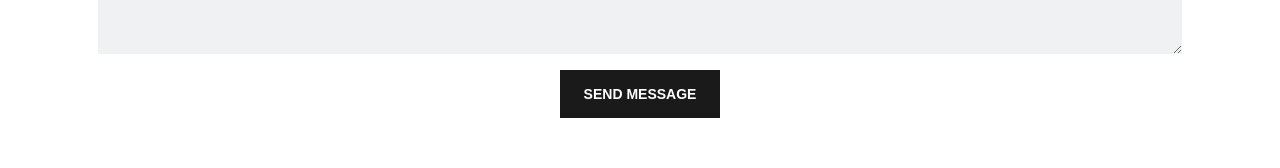
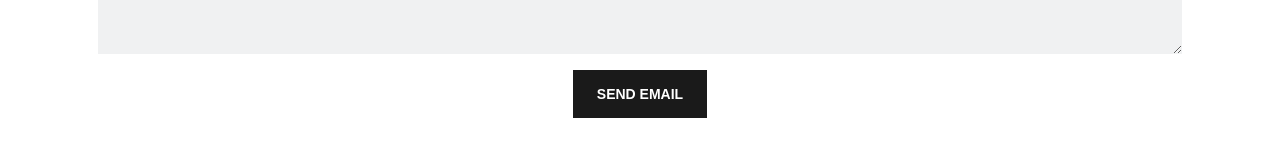
Before and after one commit to rony171998/myportafolio-app, a React (Create React App) app: page / in a window 1280 px wide. Shown: the part 4071-4239 px from the top of the page. Built offline with nearby package versions, Linux system fonts and the light colour scheme.

Commit message:
send mail v1.0

```diff
--- a/src/components/Contactme.jsx
+++ b/src/components/Contactme.jsx
@@ -1,23 +1,45 @@
-import React from 'react';
+import React, { useRef } from 'react';
 import { Button, Card, Form } from 'react-bootstrap';
+import emailjs from '@emailjs/browser';
 
 const Contactme = () => {
+    const form = useRef();
+
+  const sendEmail = (e) => {
+    e.preventDefault();
+
+    if (form.current?.[0].value === '') {
+      alert('Please enter your data to send the email');
+    }else{
+
+       emailjs.sendForm('service_368qtqv', 'template_saxi3bn', form.current ,'_svnqpUU3L0cu9360')
+      .then((result) => {
+          console.log(result.text)
+          alert('Email sent! '+result.text);
+      }, (error) => {
+          console.log(error.text);
+      });
+    }
+
+
+  };
+
     return (
 
         <Card className='mb-5 mt-5 pt-5 pb-5' id='contactme'>
 
             <Card.Header className='text-white bg-primary mt-5 mb-5'>Contact Me</Card.Header>
             <Card.Body>
-                <Form className="mb-3">
+                <Form className="mb-3" ref={form} onSubmit={sendEmail}>
 
                     <Form.Group className="mb-3" controlId="formBasicName">
                         <Form.Label>Name</Form.Label>
-                        <Form.Control type="text" placeholder="Name" />
+                        <Form.Control type="text" placeholder="Name" name="name" />
                     </Form.Group>
 
                     <Form.Group className="mb-3" controlId="formBasicEmail">
                         <Form.Label>Email address</Form.Label>
-                        <Form.Control type="email" placeholder="Enter email" />
+                        <Form.Control type="email" placeholder="Enter email" name="email" />
                         <Form.Text className="text-muted">
                             We'll never share your email with anyone else.
                         </Form.Text>
@@ -25,11 +47,11 @@ const Contactme = () => {
 
                     <Form.Group className="mb-3" controlId="exampleTextarea">
                         <Form.Label>Message</Form.Label>
-                        <Form.Control as="textarea" rows="4" placeholder="Enter your message"  />
+                        <Form.Control as="textarea" rows="4" placeholder="Enter your message" name="message" />
                     </Form.Group>
 
-                    <Button variant="primary" type="submit" onClick={()=>alert("Coming soon")}>
-                        Send Message
+                    <Button variant="primary" type="submit" id="button" value="Send">
+                        Send Email
                     </Button>
                 </Form>
             </Card.Body>
```
Also changed, not shown: package.json (+7 -1 lines), 2 other files (tests, documents, lock files or other folders).
